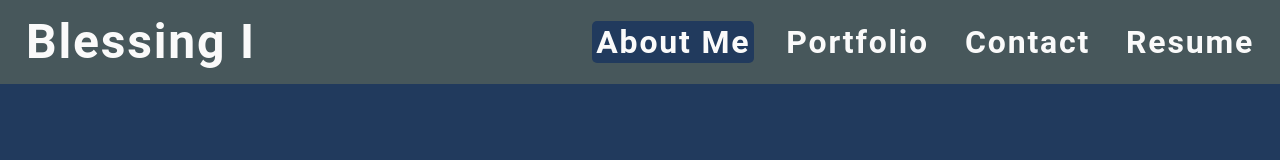
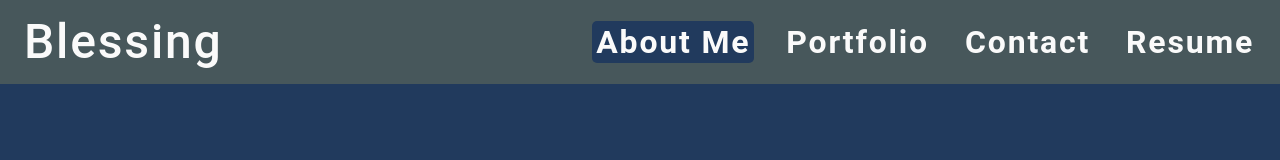
Before and after one commit to BlessingI/blessing-react-portfolio, a React (Create React App) app: page / in a window 1280 px wide. Shown: the top 160 px of the page. Built offline with nearby package versions, Linux system fonts and the light colour scheme.

Commit message:
css changes to Nav

```diff
--- a/src/components/Nav/index.js
+++ b/src/components/Nav/index.js
@@ -3,11 +3,7 @@ function Nav({ currentPage, handlePageChange }) {
   return (
     <header className="flex-row px-1">
       <h2 className="mx-2 mx-9">
-        <a
-          href="/"
-        >
-          Blessing I
-        </a>
+          Blessing
       </h2>
 
       <nav>
```
